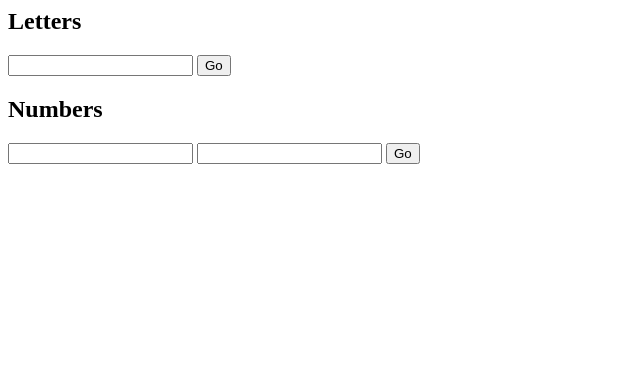
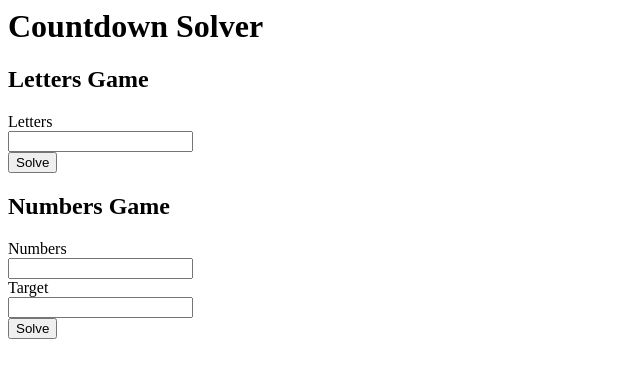
Before and after one commit to colbeseder/countdownSolver, a plain HTML site: page web/static/index.html in a window 1280 px wide. Shown: the whole page, without its empty margins (0-640 px from the left). Drawn offline with Linux system fonts and the light colour scheme.

Commit message:
Cleaned up web UI

```diff
--- a/web/static/index.html
+++ b/web/static/index.html
@@ -1,28 +1,46 @@
-<h2>Letters</h2>
-<input id="letters">
-<button id="submitLetters" onclick="solveLetters()">Go</button>
-<div id="lettersResult"></div>
-<h2>Numbers</h2>
-<input id="numbers">
-<input id="target">
-<button onclick="solveNumbers()">Go</button>
-<div id="numbersResult"></div>
+<html>
+    <head>
         <script>
             function solveLetters(){
-    var cards = document.getElementById("letters").value;
+                var cards = document.getElementById("letters").value.replace(/[^A-Z]/ig, "");
                 fetch("/api/letters/" + cards)
                 .then(function(resp){
-        resp.text().then(function(text){document.getElementById("lettersResult").innerText = text});
+                    resp.text().then(function(text){document.getElementById("lettersResult").innerText = text + "   (" + text.length + ")"});
                 });
+                return false;
             }
 
             function solveNumbers(){
-    var cards = document.getElementById("numbers").value;
-    var target = document.getElementById("target").value
+                var cards = document.getElementById("numbers").value.replace(/[^0-9]/g, ",");
+                var target = document.getElementById("target").value.replace(/[^0-9]/g, "")
                 fetch("/api/numbers/" + cards + "/" + target)
                 .then(function(resp){
                     resp.text().then(function(text){document.getElementById("numbersResult").innerText = text});
                 });
+                return false;
             }
+            </script>
+    </head>
+    <body>
+        <h1>Countdown Solver</h1>
 
-</script>
+        <h2>Letters Game</h2>
+        <form onsubmit="return solveLetters()">
+            <label>Letters</label><br>
+            <input id="letters"><br>
+            <button id="submitLetters">Solve</button>
+            <div id="lettersResult"></div>
+        </form>
+
+        <h2>Numbers Game</h2>
+        <form onsubmit="return solveNumbers()">
+            <label>Numbers</label><br>
+            <input id="numbers"><br>
+            <label>Target</label><br>
+            <input id="target"><br>
+            <button>Solve</button>
+            <div id="numbersResult"></div>
+        </form>
+
+    </body>
+</html>
```
Lines whose indentation alone changed are shown as unchanged.
